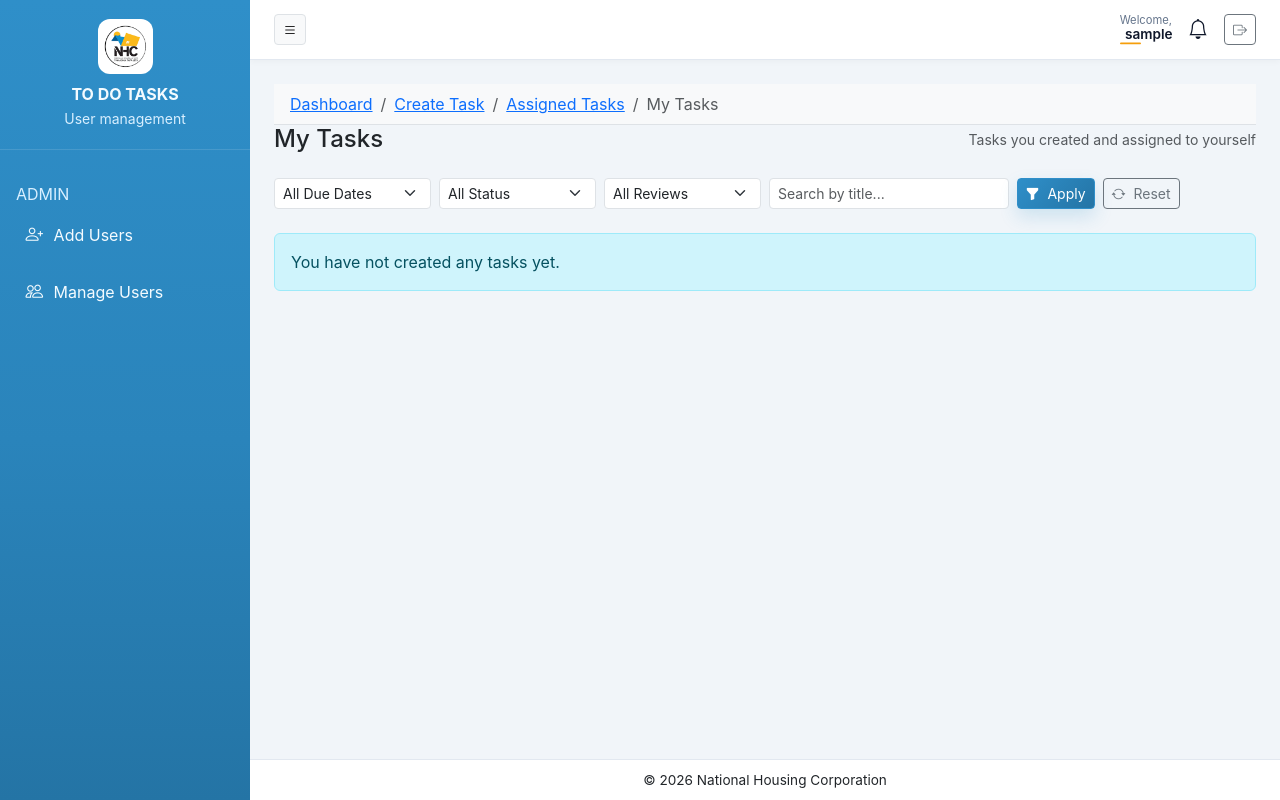
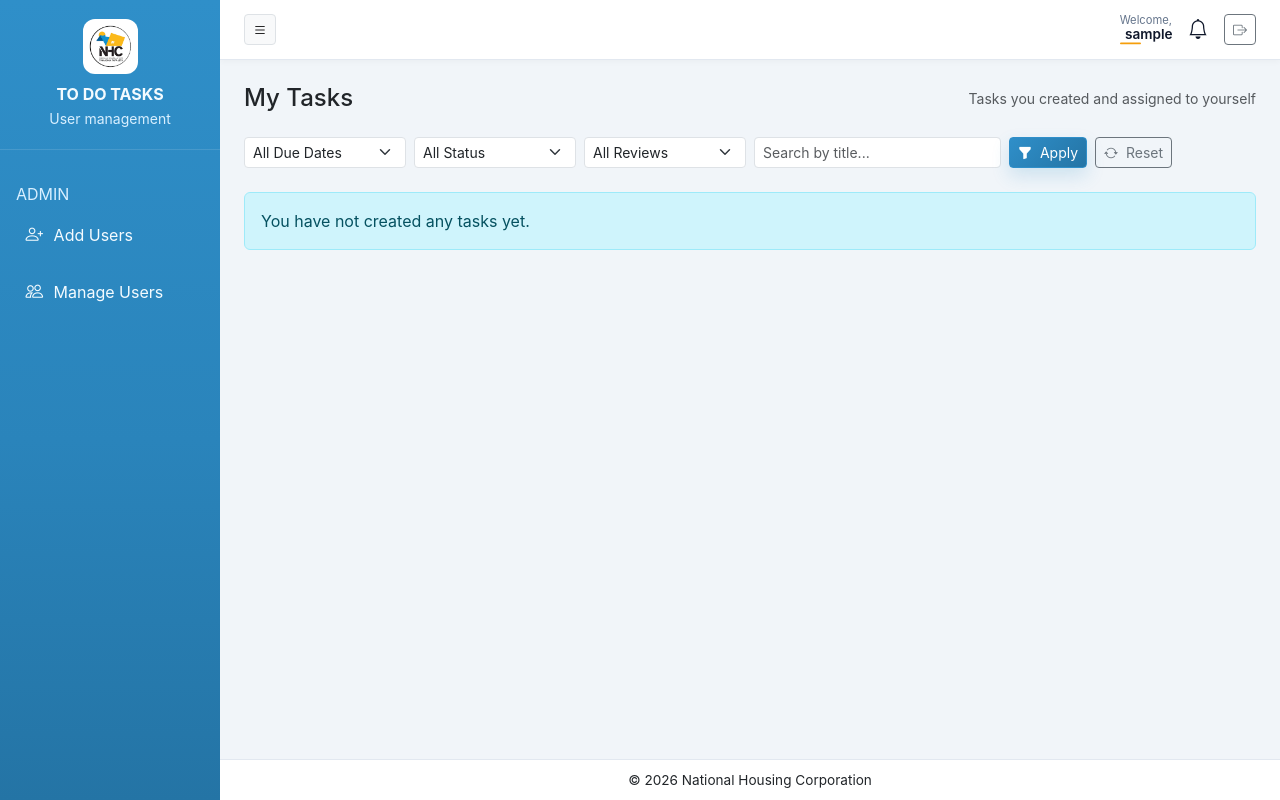
Before and after one commit to Mashiku-tect/nhctodotasks, a Django app: page /tasks/mytasks/ in a window 1280 px wide. Run offline with Django 4.2, Linux system fonts and the light colour scheme; the visitor is signed in with stand-in values (Sample User, id 1); data comes from the database, SQL or seed files in the repository; data that the repository does not hold is empty; some libraries are stand-ins or nearby versions.

Commit message:
this is changes from Mlema Thursday

```diff
--- a/tasks/templates/tasks/my_tasks.html
+++ b/tasks/templates/tasks/my_tasks.html
@@ -1,18 +1,6 @@
 {% extends 'base.html' %}
 
 {% block content %}
-<nav aria-label="breadcrumb" class="py-2 bg-light border-bottom">
-    <ol class="breadcrumb mb-0 px-3">
-<li class="breadcrumb-item"><a href="{% url 'reports_performance' %}">Dashboard</a></li>
-<li class="breadcrumb-item"><a href="{% url 'create_task' %}">Create Task</a></li>
-<li class="breadcrumb-item"><a href="{% url 'assigned_tasks' %}">Assigned Tasks</a></li>
-<li class="breadcrumb-item active text-muted" aria-current="page">
-    My Tasks
-</li>
-      </ol>
-
-  </nav>
-
    <div>
    <!-- Header -->
     <div class="d-flex justify-content-between align-items-center mb-4">
--- a/templates/base.html
+++ b/templates/base.html
@@ -76,7 +76,7 @@ body {
 
 /* SIDEBAR */
 #sidebar {
-    width: 250px;
+    width: 220px;
     background: var(--nhc-sidebar-bg);
     color: var(--nhc-sidebar-text);
     display: flex;
@@ -145,7 +145,7 @@ body {
 
 /* MAIN */
 #main {
-    margin-left: 250px;
+    margin-left: 220px;
     display: flex;
     flex-direction: column;
     width: 100%;
@@ -208,7 +208,7 @@ footer {
 
 /* COLLAPSE */
 #sidebar.collapsed {
-    width: 80px;
+    width: 70px;
 }
 
 #sidebar.collapsed .nav-link span,
@@ -221,7 +221,7 @@ footer {
 }
 
 #sidebar.collapsed ~ #main {
-    margin-left: 80px;
+    margin-left: 70px;
 }
 .welcome-box {
     display: flex;
@@ -314,7 +314,7 @@ footer {
 /* MOBILE */
 @media(max-width: 992px){
     #sidebar{
-        left: -250px;
+        left: -220px;
     }
 
     #sidebar.active{
@@ -358,6 +358,11 @@ footer {
        <span>Dashboard</span>
     </a></li>
 
+    <li><a class="nav-link" href="{% url 'create_task' %}">
+        <i class="bi bi-plus-circle"></i>
+        <span>Create Task</span>
+    </a></li>
+
     <li><a class="nav-link" href="{% url 'my_tasks' %}">
         <i class="bi bi-list-task"></i>
         <span>My Tasks</span>
@@ -373,10 +378,6 @@ footer {
         <span>{% if request.user.role == 'manager' %}Daily Digest{% else %}Daily Board{% endif %}</span>
     </a></li>
 
-    <li><a class="nav-link" href="{% url 'create_task' %}">
-        <i class="bi bi-plus-circle"></i>
-        <span>Create Task</span>
-    </a></li>
     {% endif %}
 
 
```
Also changed, not shown: tasks/templates/tasks/assigned_tasks.html (+0 -11 lines), tasks/templates/tasks/create_task.html (+0 -9 lines), tasks/templates/tasks/edit_task.html (+5 -10 lines), tasks/templates/tasks/review_task.html (+0 -10 lines).
